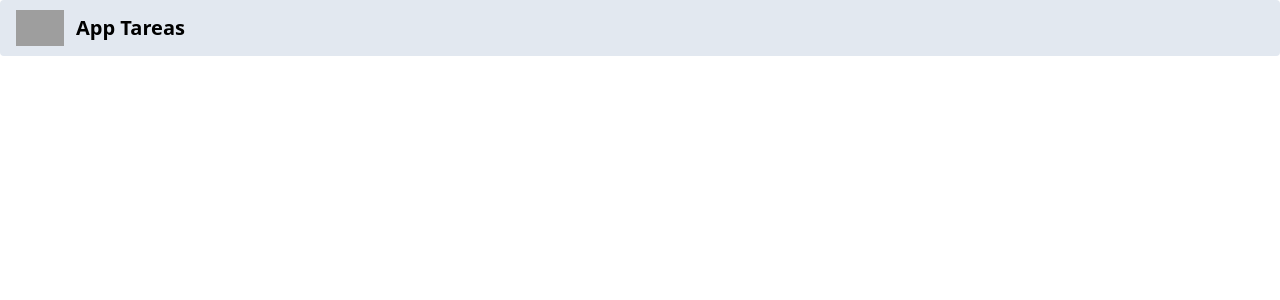
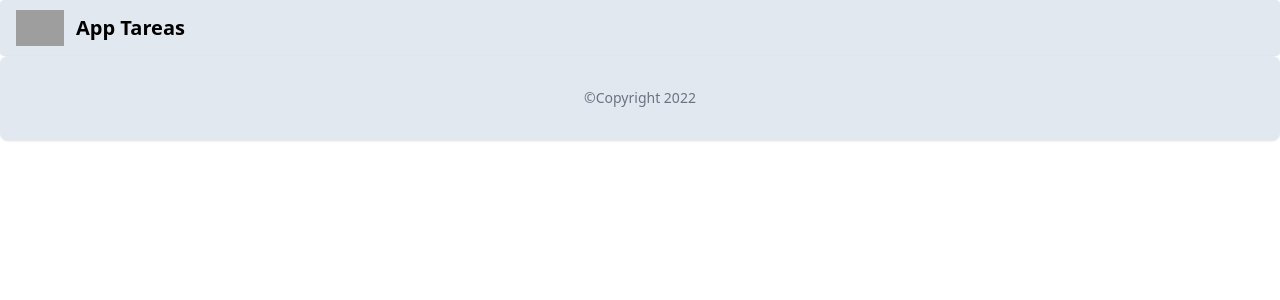
Before and after one commit to Jair1996/angular-taller1, an Angular app: page / in a window 1280 px wide. Shown: the top 300 px of the page. Built offline with nearby package versions, Linux system fonts and the light colour scheme; grey boxes are pictures that could not be loaded.

Commit message:
FooterComponent agregado

```diff
--- a/src/app/app.component.html
+++ b/src/app/app.component.html
@@ -1,2 +1,3 @@
 <app-navbar></app-navbar>
 <router-outlet></router-outlet>
+<app-footer></app-footer>
--- /dev/null
+++ b/src/app/shared/footer/footer.component.html
@@ -0,0 +1,3 @@
+<footer class="p-4 bg-slate-200 rounded-lg shadow md:px-6 md:py-8">
+  <span class="block text-sm text-gray-500 sm:text-center dark:text-gray-400">©Copyright 2022</span>
+</footer>
--- /dev/null
+++ b/src/app/shared/footer/footer.component.ts
@@ -0,0 +1,11 @@
+import { Component } from '@angular/core';
+
+@Component({
+  selector: 'app-footer',
+  templateUrl: './footer.component.html',
+  styles: [
+  ]
+})
+export class FooterComponent {
+
+}
```
Also changed, not shown: src/app/shared/shared.module.ts (+5 -2 lines).
